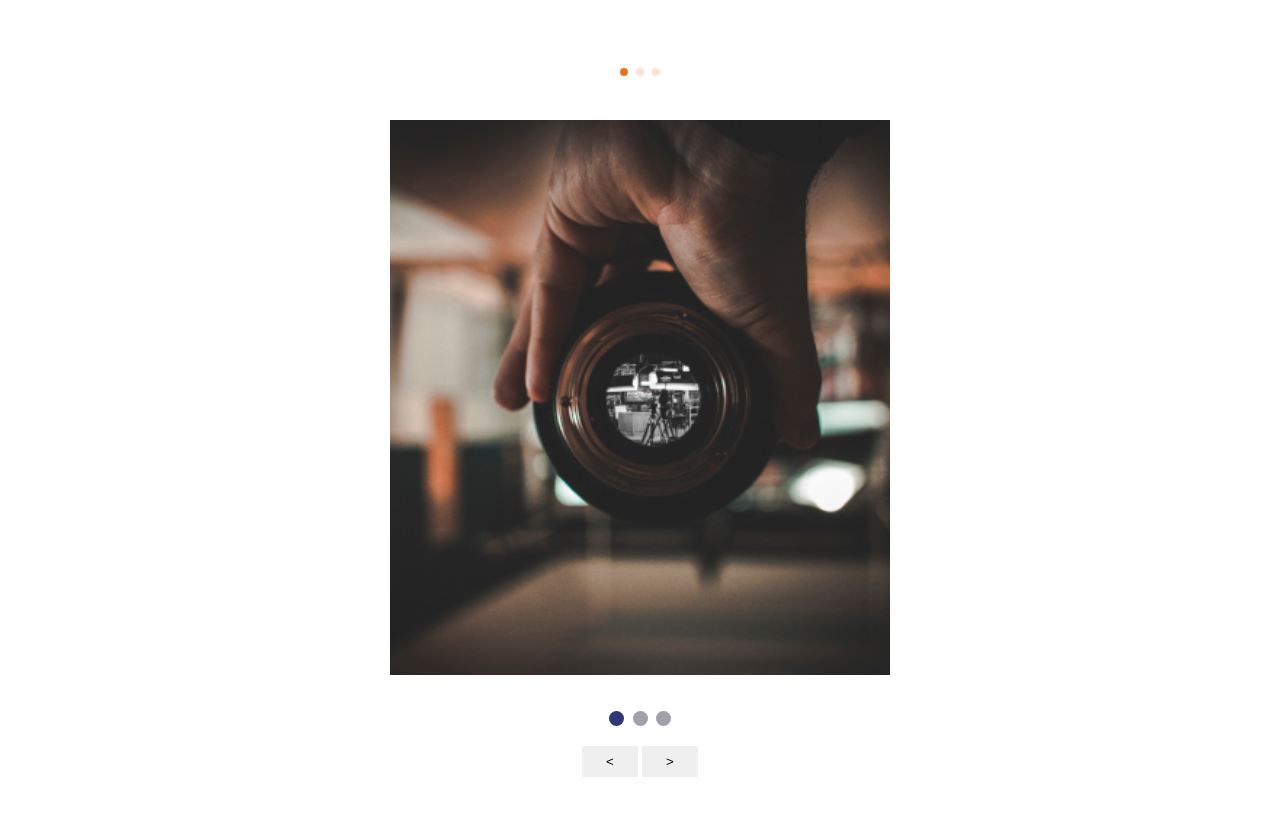
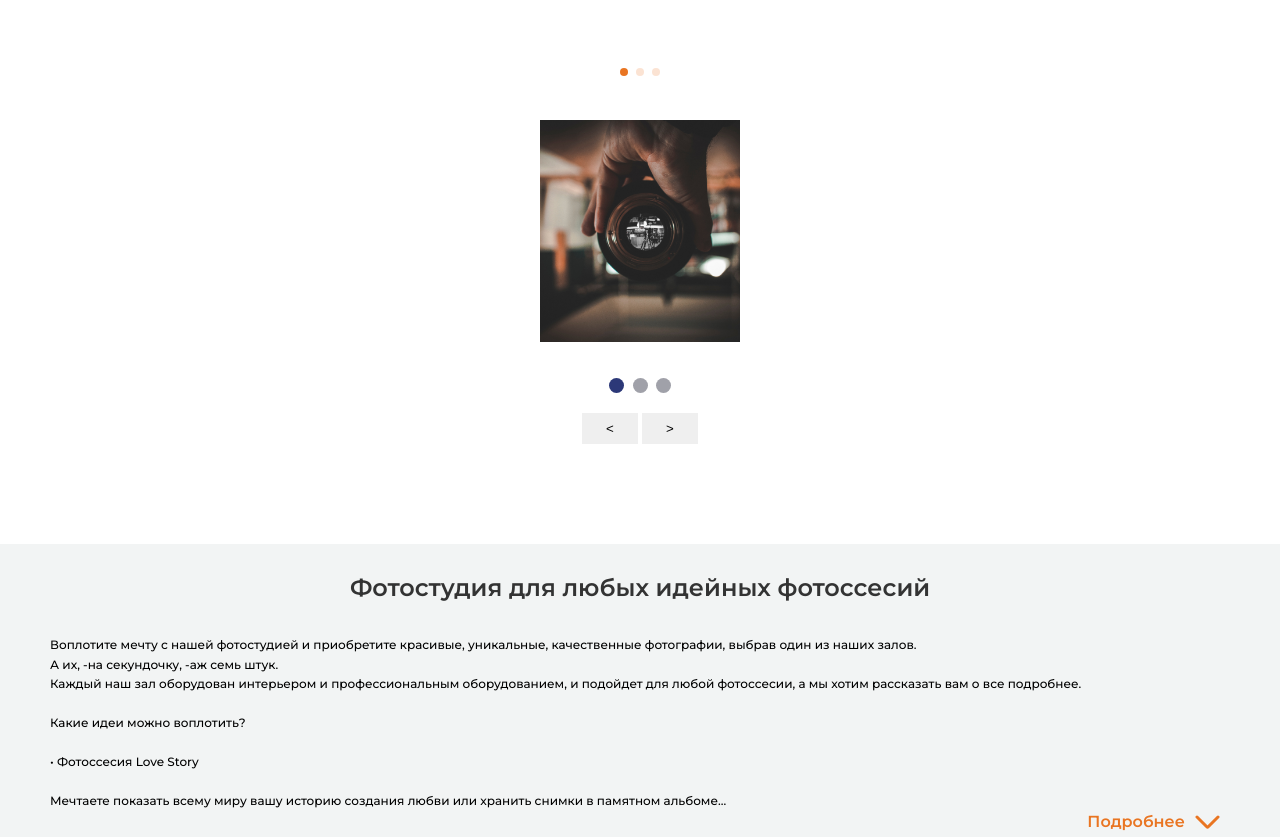
Before and after one commit to asorami/addphoto, a plain HTML site: page index.html in a window 1280 px wide. Shown: the part 1459-2296 px from the top of the page. Drawn offline with Linux system fonts and the light colour scheme.

Commit message:
Update style.css

```diff
--- a/css/style.css
+++ b/css/style.css
@@ -739,7 +739,7 @@ h3{
     width: 200px;
 }
 .slider {
-	width: 500px;
+	width: 200px;
 	min-height: 250px;
 	margin: 30px auto;
 }
```
